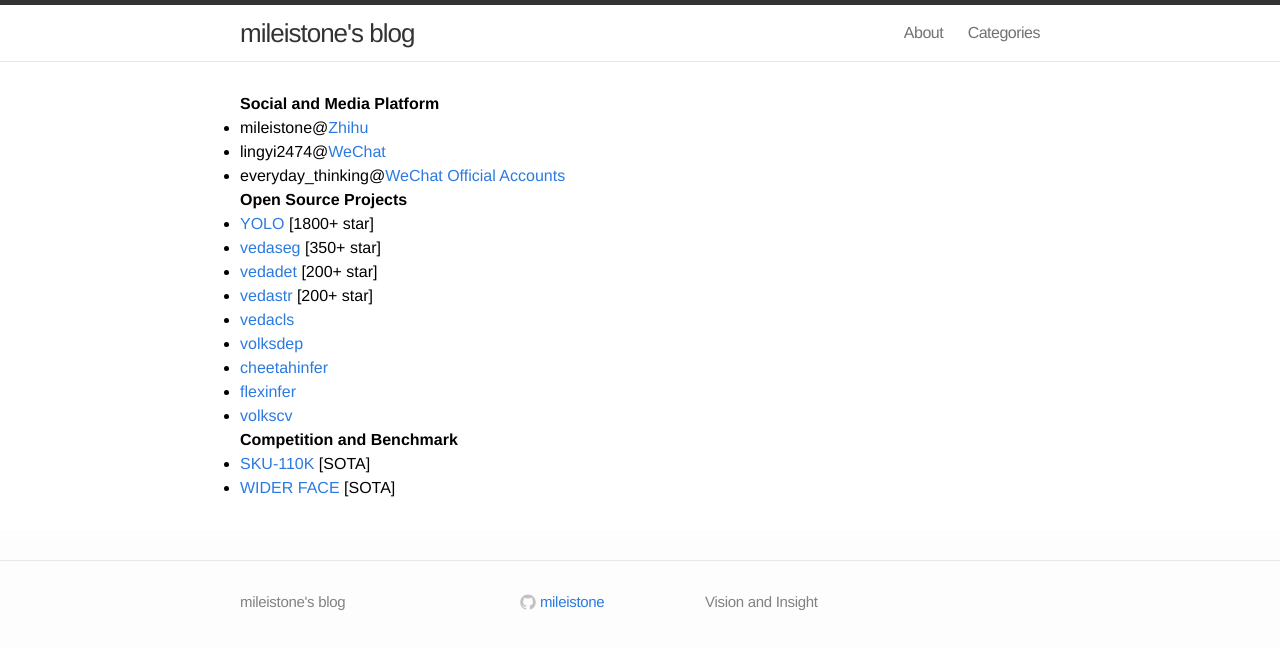
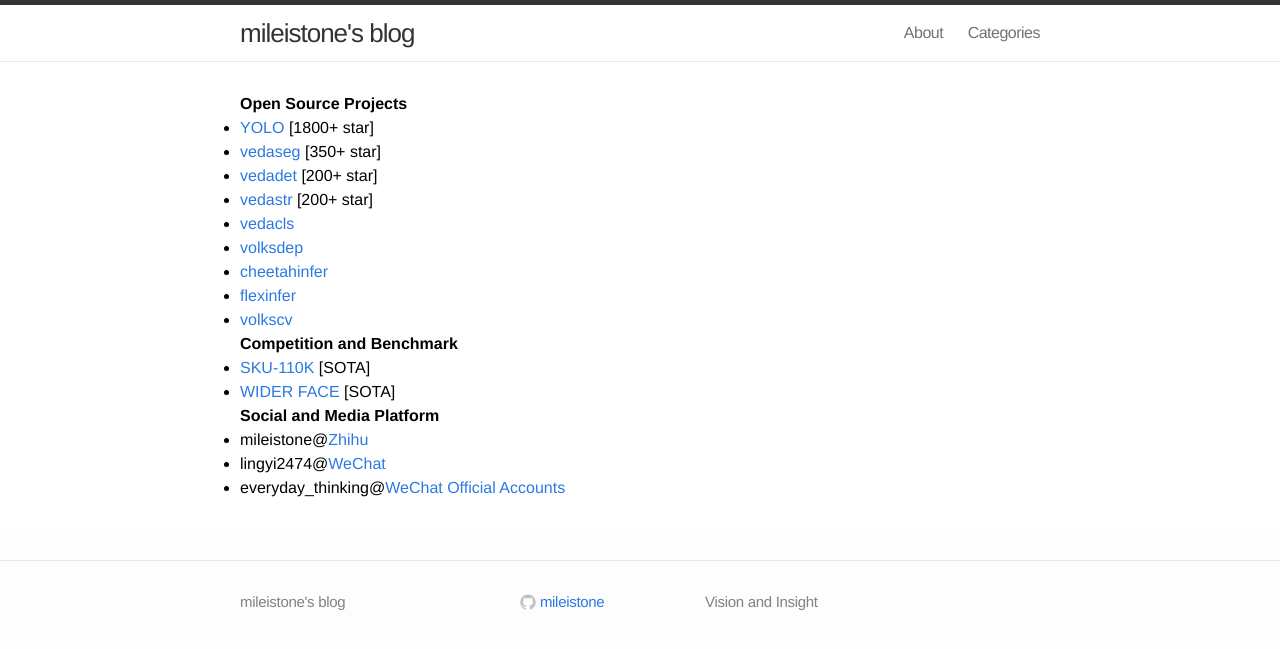
Before and after one commit to mileistone/mileistone.github.io, a Jekyll site: the page built from pages/about.md, in a window 1280 px wide. Shown: the top 649 px of the page. Built offline with Jekyll 4.4.1, drawn with Linux system fonts in a browser that asks for light colours; part of the change alters nothing that is shown.

```diff
--- a/pages/about.md
+++ b/pages/about.md
@@ -4,14 +4,6 @@ title: About
 permalink: /about/
 includelink: true
 ---
-
-###### Social and Media Platform
-
-- mileistone@[Zhihu](https://zhihu.com)
-
-- lingyi2474@[WeChat](https://weixin.qq.com/)
-
-- everyday_thinking@[WeChat Official Accounts](https://weixin.qq.com/)
 
 ###### Open Source Projects
 
@@ -38,3 +30,11 @@ includelink: true
 - [SKU-110K](https://github.com/Media-Smart/SKU110K-DenseDet) [SOTA]
 
 - [WIDER FACE](https://github.com/Media-Smart/vedadet/tree/main/configs/trainval/tinaface) [SOTA]
+
+###### Social and Media Platform
+
+- mileistone@[Zhihu](https://zhihu.com)
+
+- lingyi2474@[WeChat](https://weixin.qq.com/)
+
+- everyday_thinking@[WeChat Official Accounts](https://weixin.qq.com/)
```
